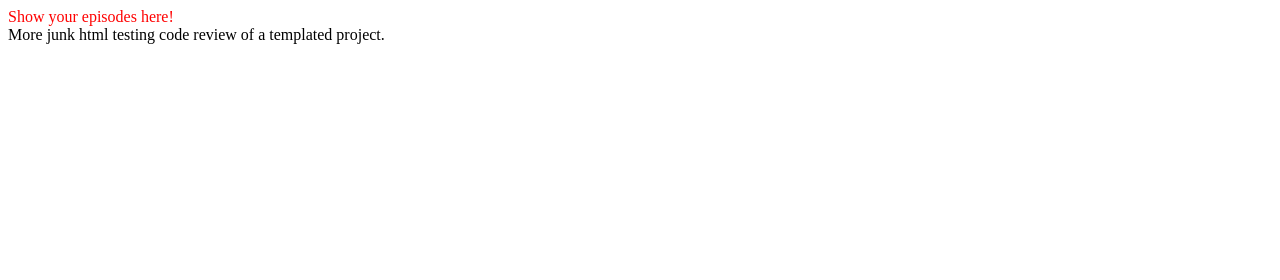
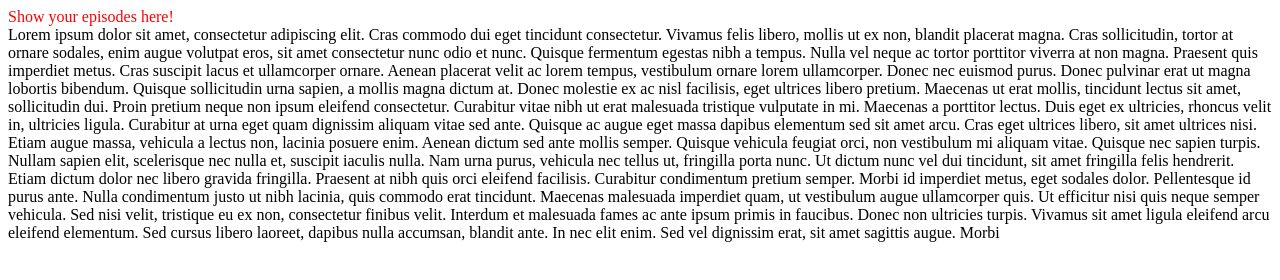
Before and after one commit to nbogie/neill-tv-dom-test, a plain HTML site: page index.html in a window 1280 px wide. Drawn offline with Linux system fonts and the light colour scheme.

Commit message:
Update index.html

```diff
--- a/index.html
+++ b/index.html
@@ -10,8 +10,13 @@
   <body>
     <div id="root">
       <div id="episodesDisplay"></div>
-      More junk html testing code review of a templated project.
-    </div>
+Lorem ipsum dolor sit amet, consectetur adipiscing elit. Cras commodo dui eget tincidunt consectetur. Vivamus felis libero, mollis ut ex non, blandit placerat magna. Cras sollicitudin, tortor at ornare sodales, enim augue volutpat eros, sit amet consectetur nunc odio et nunc. Quisque fermentum egestas nibh a tempus. Nulla vel neque ac tortor porttitor viverra at non magna. Praesent quis imperdiet metus. Cras suscipit lacus et ullamcorper ornare. Aenean placerat velit ac lorem tempus, vestibulum ornare lorem ullamcorper. Donec nec euismod purus.
+
+Donec pulvinar erat ut magna lobortis bibendum. Quisque sollicitudin urna sapien, a mollis magna dictum at. Donec molestie ex ac nisl facilisis, eget ultrices libero pretium. Maecenas ut erat mollis, tincidunt lectus sit amet, sollicitudin dui. Proin pretium neque non ipsum eleifend consectetur. Curabitur vitae nibh ut erat malesuada tristique vulputate in mi. Maecenas a porttitor lectus. Duis eget ex ultricies, rhoncus velit in, ultricies ligula. Curabitur at urna eget quam dignissim aliquam vitae sed ante. Quisque ac augue eget massa dapibus elementum sed sit amet arcu. Cras eget ultrices libero, sit amet ultrices nisi. Etiam augue massa, vehicula a lectus non, lacinia posuere enim. Aenean dictum sed ante mollis semper. Quisque vehicula feugiat orci, non vestibulum mi aliquam vitae. Quisque nec sapien turpis. Nullam sapien elit, scelerisque nec nulla et, suscipit iaculis nulla.
+
+Nam urna purus, vehicula nec tellus ut, fringilla porta nunc. Ut dictum nunc vel dui tincidunt, sit amet fringilla felis hendrerit. Etiam dictum dolor nec libero gravida fringilla. Praesent at nibh quis orci eleifend facilisis. Curabitur condimentum pretium semper. Morbi id imperdiet metus, eget sodales dolor. Pellentesque id purus ante. Nulla condimentum justo ut nibh lacinia, quis commodo erat tincidunt. Maecenas malesuada imperdiet quam, ut vestibulum augue ullamcorper quis. Ut efficitur nisi quis neque semper vehicula.
+
+Sed nisi velit, tristique eu ex non, consectetur finibus velit. Interdum et malesuada fames ac ante ipsum primis in faucibus. Donec non ultricies turpis. Vivamus sit amet ligula eleifend arcu eleifend elementum. Sed cursus libero laoreet, dapibus nulla accumsan, blandit ante. In nec elit enim. Sed vel dignissim erat, sit amet sagittis augue. Morbi     </div>
 
     <!-- Loads a provided function called getAllEpisodes() which returns all episodes -->
     <script src="episodes.js"></script>
```
